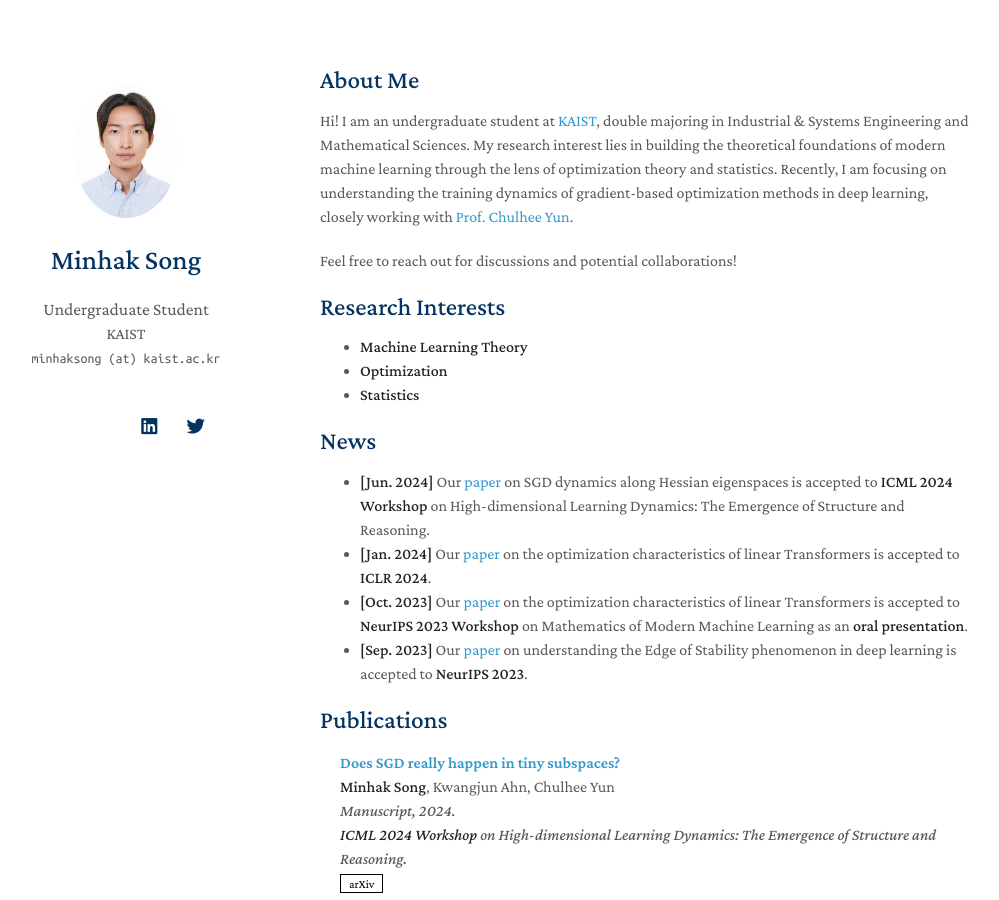
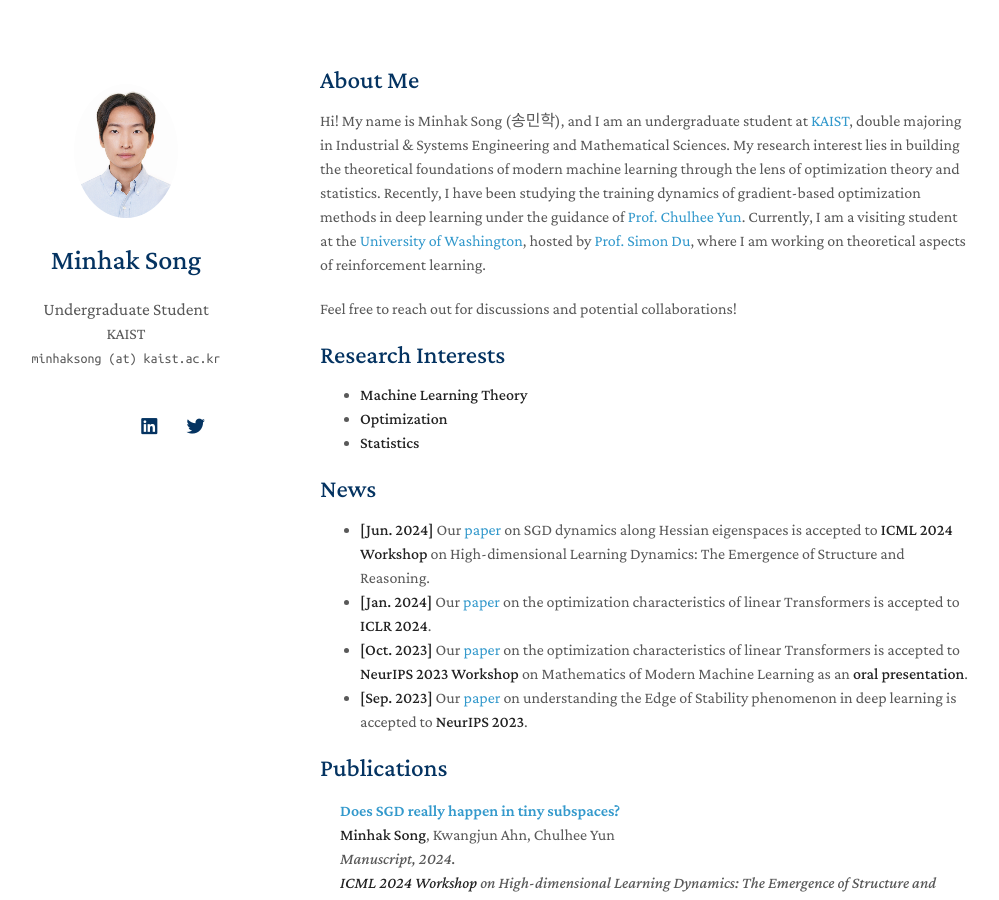
Before and after one commit to songminhak/songminhak.github.io, a Jekyll site: the page built from index.md, in a window 1280 px wide and 900 px high. Shown: the whole window, without its empty margins (150-1149 px from the left). Built offline with Jekyll 4.4.1, drawn with Linux system fonts in a browser that asks for light colours; nearby versions of some CDN libraries; a style sheet for code colours, icons or effects is not loaded; our own code applies the rules of GitHub Pages for plain Markdown files.

Commit message:
update bio

```diff
--- a/index.md
+++ b/index.md
@@ -4,7 +4,7 @@ layout: homepage
 
 ## About Me
 
-Hi! I am an undergraduate student at [KAIST](https://www.kaist.ac.kr/en/), double majoring in Industrial & Systems Engineering and Mathematical Sciences. My research interest lies in building the theoretical foundations of modern machine learning through the lens of optimization theory and statistics. Recently, I am focusing on understanding the training dynamics of gradient-based optimization methods in deep learning, closely working with [Prof. Chulhee Yun](https://chulheeyun.github.io).
+Hi! My name is Minhak Song (송민학), and I am an undergraduate student at [KAIST](https://www.kaist.ac.kr/en/), double majoring in Industrial & Systems Engineering and Mathematical Sciences. My research interest lies in building the theoretical foundations of modern machine learning through the lens of optimization theory and statistics. Recently, I have been studying the training dynamics of gradient-based optimization methods in deep learning under the guidance of  [Prof. Chulhee Yun](https://chulheeyun.github.io). Currently, I am a visiting student at the [University of Washington](https://www.washington.edu/), hosted by [Prof. Simon Du](https://simonshaoleidu.com/), where I am working on theoretical aspects of reinforcement learning.
 
 Feel free to reach out for discussions and potential collaborations!
 
```
